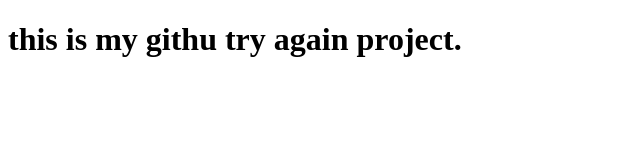
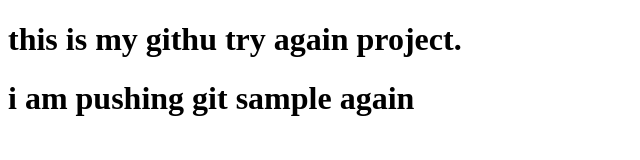
Before and after one commit to suzon167/github-again, a plain HTML site: page index.html in a window 1280 px wide. Shown: the whole page, without its empty margins (0-640 px from the left). Drawn offline with Linux system fonts and the light colour scheme.

Commit message:
second line added

```diff
--- a/index.html
+++ b/index.html
@@ -7,5 +7,6 @@
 </head>
 <body>
     <h1>this is my githu try again project.</h1>
+    <h1>i am pushing git sample again</h1>
 </body>
 </html>
```
